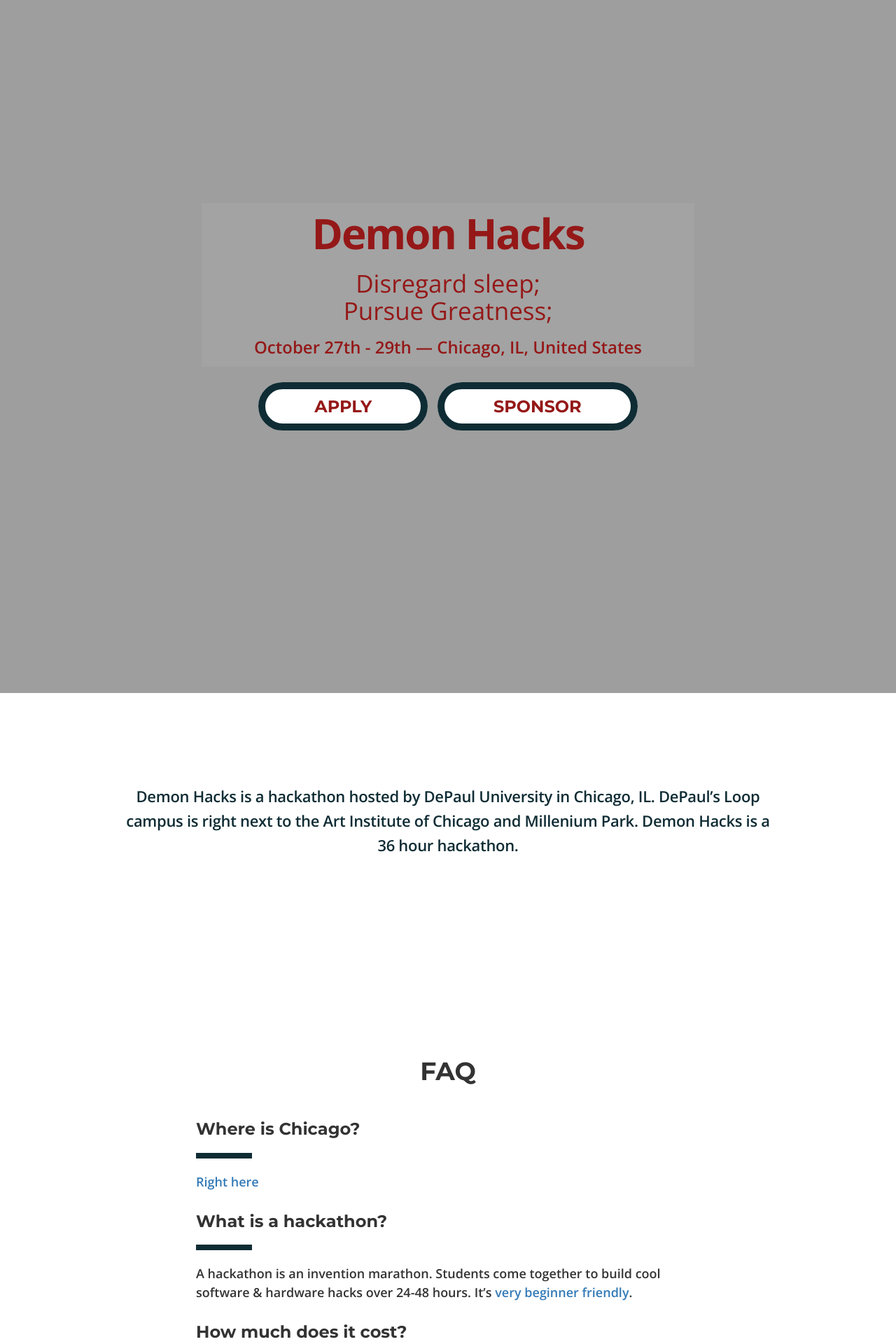
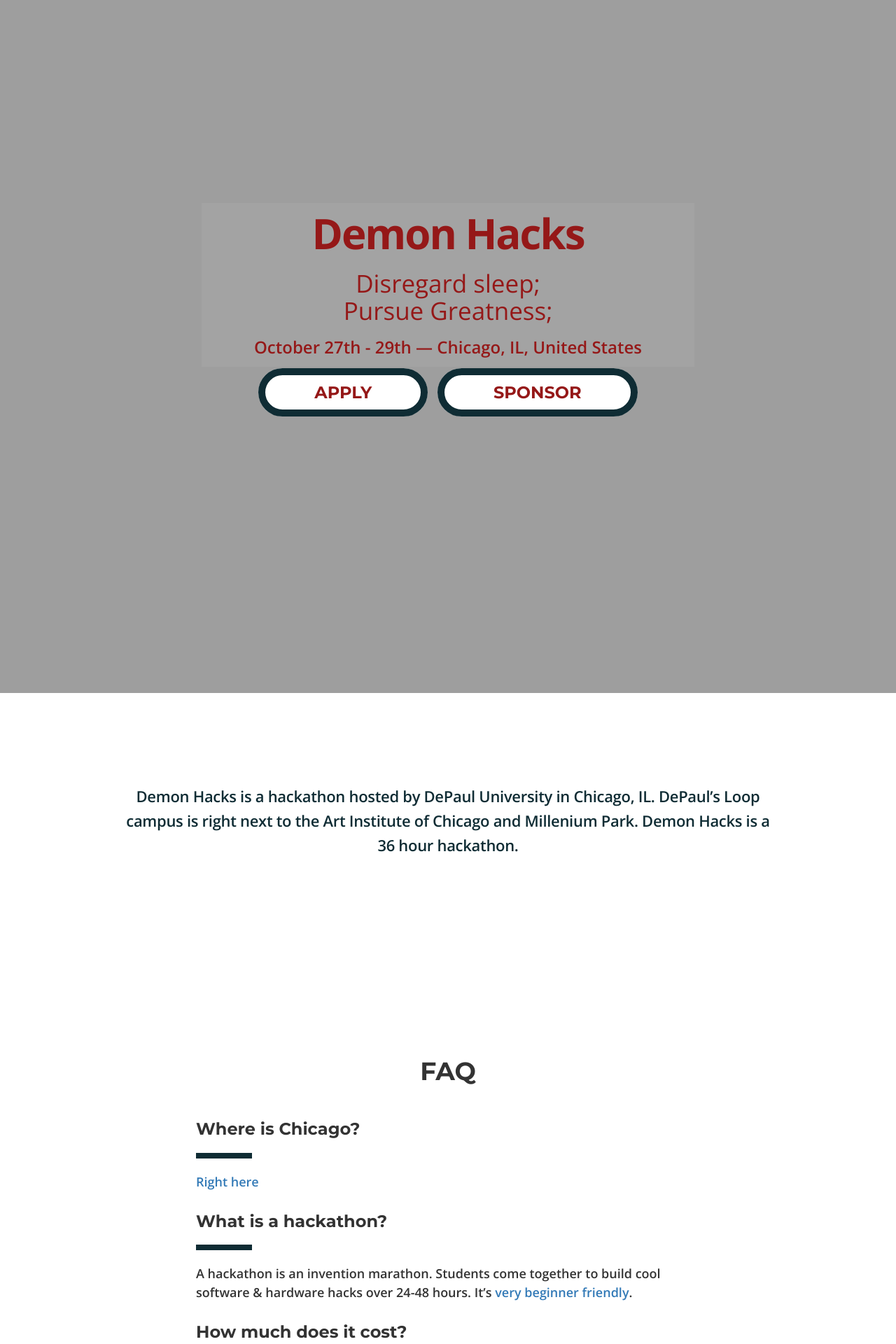
Before and after one commit to aoganezo/demonhacksTemp, a Jekyll site: the page built from index.html, in a window 1280 px wide. Shown: the top 1920 px of the page at 70% size. Built offline with Jekyll 4.4.1, drawn with Linux system fonts in a browser that asks for light colours; nearby versions of some CDN libraries; grey boxes are pictures that could not be loaded.

Commit message:
unfucking the hero wrapper div

```diff
--- a/css/original.css
+++ b/css/original.css
@@ -79,7 +79,7 @@
 
 .hero hr {
   border-top: 15px solid #0F2C34;
-  margin: 0;
+  margin: 10px;
   position: relative;
   top: -14px;
 }
@@ -113,7 +113,7 @@
 }
 
 .hero .buttons {
-  margin: 40px;
+  margin: 20px;
 }
 
 .hero .buttons a {
@@ -123,7 +123,7 @@
   /*color: #0F2C34;*/
   color: #951818;
   display: inline;
-  font-family: Montserrat;
+  font-family: 'Montserrat';
   font-size: 24px;
   font-weight: 700;
   padding: 10px 70px;
```
